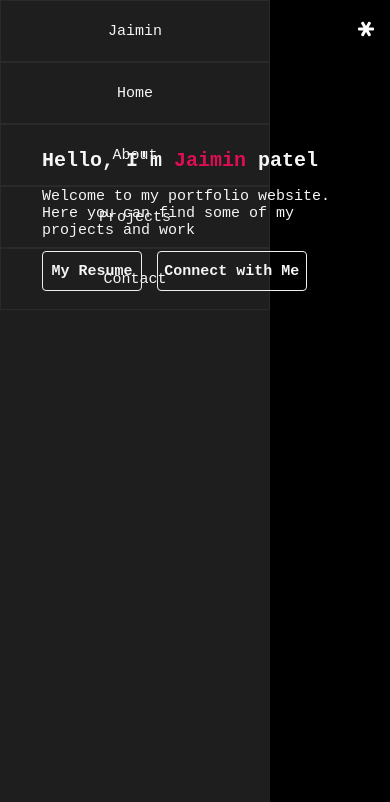
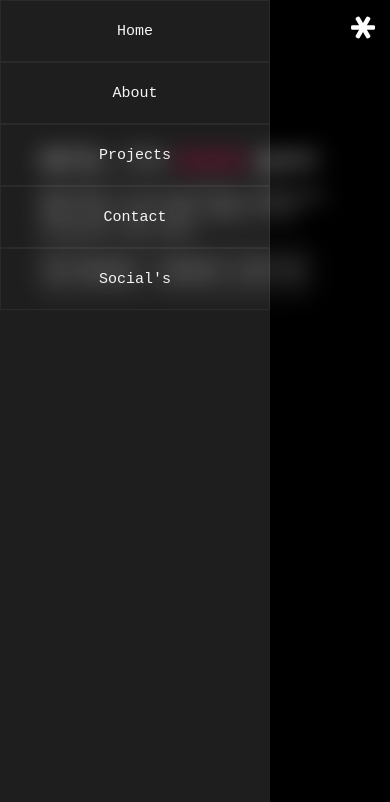
Before and after one commit to jaimiin5/myPortfolio, a plain HTML site: page index.html in a window 390 px wide. Both pictures are taken after a click on the element 363 px from the left and 29 px from the top of the page. Shown: the top 802 px of the page. Drawn offline with Linux system fonts and the light colour scheme.

Commit message:
Update index.html

```diff
--- a/index.html
+++ b/index.html
@@ -29,18 +29,18 @@
             </ul>
 
             <div class="sidebar-btn">
-                <i class="fa-sharp fa-solid fa-star-of-life fa-rotate-90 fa-lg" style="color: #ffffff;"></i>
+                <i class="fa-sharp fa-solid fa-star-of-life fa-rotate-90 fa-xl" style="color: #ffffff;"></i>
             </div>
 
         </nav>
         <!-- sidebar menu -->
         <div class="sidebar">
-            <li><a href="#home">Jaimin</a></li>
             <li><a href="#home">Home</a></li>
             <li><a href="#aboutMe">About</a></li>
             <li><a href="#Projects">Projects</a></li>
             <li><a href="#contact">Contact</a></li>
-            </li>
+            <li><a href="#social">Social's</a></li>
+
         </div>
     </header>
 
@@ -235,7 +235,7 @@
 
 
 
-    <footer>
+    <footer id="social">
         <!-- <a href="https://github.com/jaimiin5"><img src="/git.png" placeholder="Github"></a> -->
         <a href="https://github.com/jaimiin5"><img src="public/git.png" placeholder="Github"></a>
 
@@ -323,13 +323,15 @@
         const starBtn = document.querySelector('.sidebar-btn')
         const sideBar = document.querySelector('.sidebar')
         const starBtn2 = document.querySelector('.sidebar-btn i')
+        const content = document.querySelector('.content')
         starBtn.onclick = () => {
             sideBar.classList.toggle('open')
             const isOpen = sideBar.classList.contains('open')
+            content.classList.toggle('blurred');
 
             starBtn2.classList = isOpen
-                ? 'fa-sharp fa-solid fa-star-of-life fa-rotate-90'
-                : 'fa-sharp fa-solid fa-star-of-life'
+            ? 'fa-sharp fa-solid fa-star-of-life fa-rotate-90 fa-xl'
+            : 'fa-sharp fa-solid fa-star-of-life fa-xl'
         }
 
 
```
